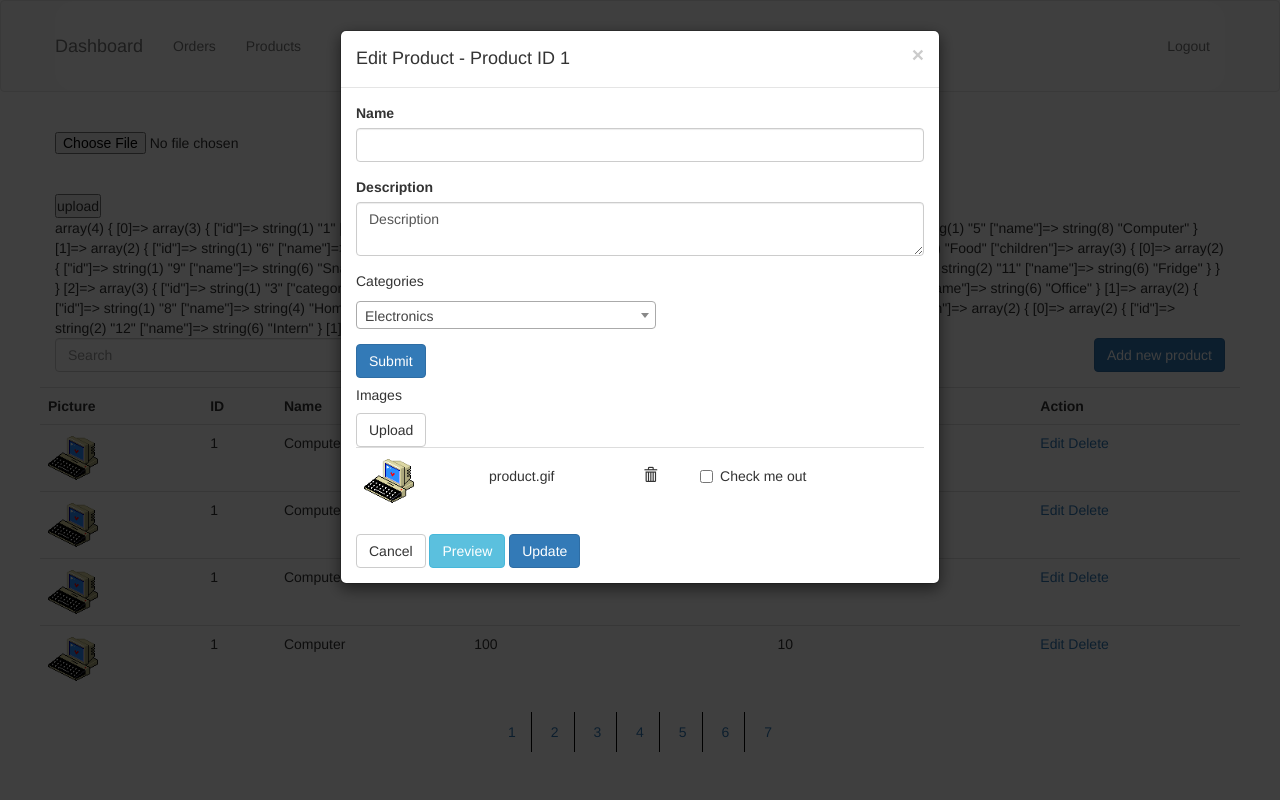
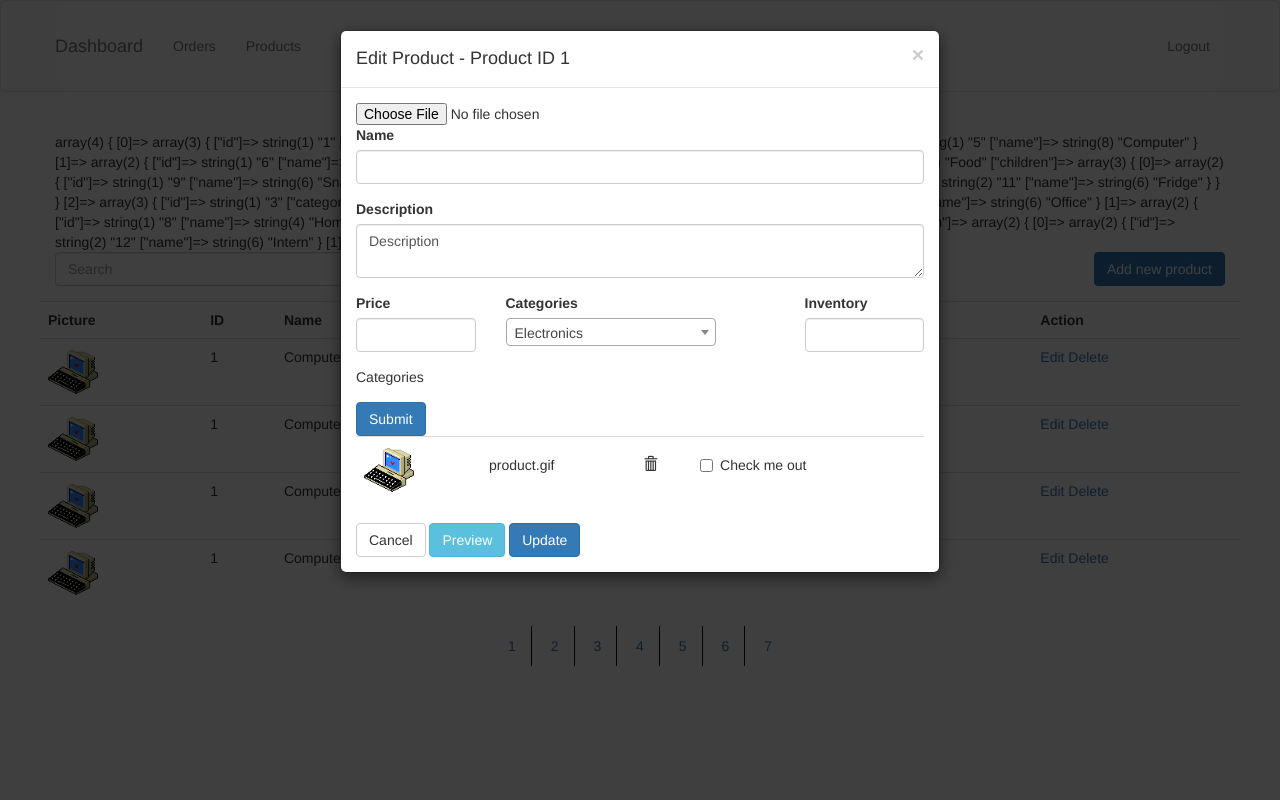
Before and after one commit to mingjianjzhang/lpproject, a CodeIgniter app: page /database/dashboard/products in a window 1280 px wide, after a click on "Add new product". Run offline with CodeIgniter, Linux system fonts and the light colour scheme; data comes from the database, SQL or seed files in the repository; some libraries are stand-ins or nearby versions.

Commit message:
Admin add products is almost ready

```diff
--- a/application/controllers/AdminProducts.php
+++ b/application/controllers/AdminProducts.php
@@ -13,6 +13,22 @@ class AdminProducts extends CI_Controller {
 		$this->load->view('adminProductsView', array("categories" => $data));
 	}
 
+	public function uploadImage() {
+
+        $config['upload_path']          = './assets/img/products/';
+        $config['allowed_types']        = 'gif|jpg|png';
+        $config['max_size']             = 100;
+        $config['max_width']            = 1024;
+        $config['max_height']           = 768;
+        $this->load->library('upload', $config);
+        $this->upload->do_upload('userfile');
+        $productInfo = $this->input->post();
+        $productInfo['img'] = $this->upload->data('file_name');
+        $this->Product->addProduct($productInfo);
+
+
+	}
+
 
 
 
--- a/application/models/Product.php
+++ b/application/models/Product.php
@@ -16,6 +16,10 @@ class Product extends CI_Model {
 		// get pic name and price for items in the same category
 	}
 
+	public function addProduct($productInfo) {
+		$query = "INSERT INTO products (name, price, img, inventory, description, category_id) VALUES (?, ?, ?, ?, ?, ?)";
+		$values = array($productInfo['name'], $productInfo['price'], $productInfo['img'], $productInfo['inventory'], $productInfo['description'], $productInfo['category_id']);
+	}
 	public function getCategories() {
 		$results = array();
 		$results = $this->db->query("select id, name as category_name FROM categories WHERE parent_id IS null")->result_array();
--- a/application/views/adminProductsView.php
+++ b/application/views/adminProductsView.php
@@ -5,15 +5,7 @@ $this->load->view("partials/adminNav");
 ?>
 
 <div class="container">
-<?php echo form_open_multipart('upload/do_upload');?>
 
-<input type="file" name="userfile" size="20" />
-
-<br /><br />
-
-<input type="submit" value="upload" />
-
-</form>
 
 <?php var_dump($categories) ?>
 	<div class="row">
@@ -105,7 +97,9 @@ $this->load->view("partials/adminNav");
 
 				<div class="modal-body">
 
-					<form action="" method="POST">
+				<?php echo form_open_multipart('AdminProducts/uploadImage');?>
+
+						<input type="file" name="userfile" size="20" />
 					<div class="form-group">
 						<label for="name">Name</label>
 						<input class="form-control" type="text" name="name" id="name">
@@ -114,16 +108,39 @@ $this->load->view("partials/adminNav");
 						<label for="description">Description</label>
 						<textarea class="form-control" name="description" id="description">Description</textarea>
 					</div>
+					<div class="row">
+						<div class="col-sm-3">
+							<div class="form-group">
+							<label for="price"> Price </label>
+							<input type="text" id="price" name="price" class="form-control">
+							</div>
+						</div>
+						<div class="col-sm-3 pull-right">
+							<div class="form-group">
+							<label for="inventory"> Inventory </label>
+							<input type="text" id="inventory" name="inventory" class="form-control">
+							</div>
+						</div>
+						<div class="col-sm-6">
+							<div class="form-group">
+								<label for="adminCategorySelect">
+								Categories
+								</label>
+								<select name="category" id="adminCategorySelect">
+<?php foreach ($categories as $parent) { ?>
+  									<option class="l1" value=<?= $parent['id']?>><?= $parent['category_name'] ?></option>
+	<?php foreach($parent['children'] as $child) { ?>
+  									<option class="l2" value=<?= $child['id'] ?>><?= $child['name'] ?></option>
+  	<?php } ?>
+<?php } ?>
+								</select>
+
+							</div>
+						</div>
+					</div>
 					<div class="form-group">
 						<p> Categories </p>
-						<select name="category" id="adminCategorySelect">
-							<?php foreach ($categories as $parent) { ?>
-  							<option class="l1" value="<?= $parent['id']?>"><?= $parent['category_name'] ?></option>
-  								<?php foreach($parent['children'] as $child) { ?>
-  							<option class="l2" value="<?= $child['id'] ?>"><?= $child['name'] ?></option>
-  								<?php } ?>
-  							<?php } ?>
-						</select>
+
 
 					</div>
 					<button type="submit" class="btn btn-primary">Submit</button>
@@ -132,10 +149,7 @@ $this->load->view("partials/adminNav");
 						<label for="newCategory">Add New Category</label>
 						<input class="form-control" type="text" name="newCategory" id="newCategory">
 					</div> -->
-					<div>
-						<h5> Images </h5>
-						<a class="btn btn-default">Upload</a>
-					</div>
+
 					<div>
 						<table id="adminProductImageUpload" class="table">
 							<tr>
--- a/assets/css/style.css
+++ b/assets/css/style.css
@@ -50,7 +50,8 @@
 
 #adminCategorySelect {
 	display: block;
-	width: 300px;
+	width: 15em;
+	padding: 5px 10px;
 }
 .l2 {
 	padding-left: 1em;
```
Also changed, not shown: assets/img/products/cherry.png (added), uploads/cherry.png (added), uploads/cherry1.png (added), uploads/cherry2.png (added), uploads/coin.gif (added), uploads/ghost.gif (added).
